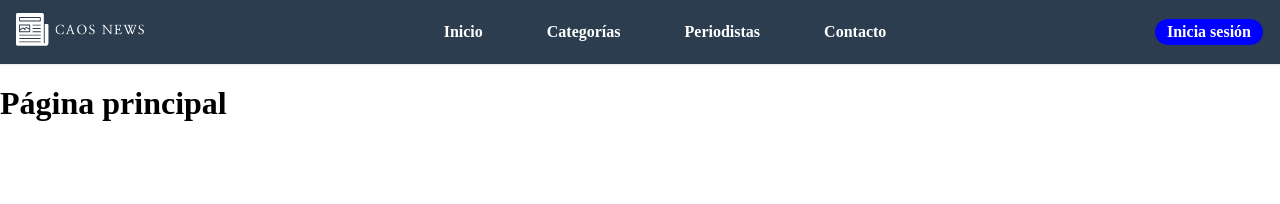
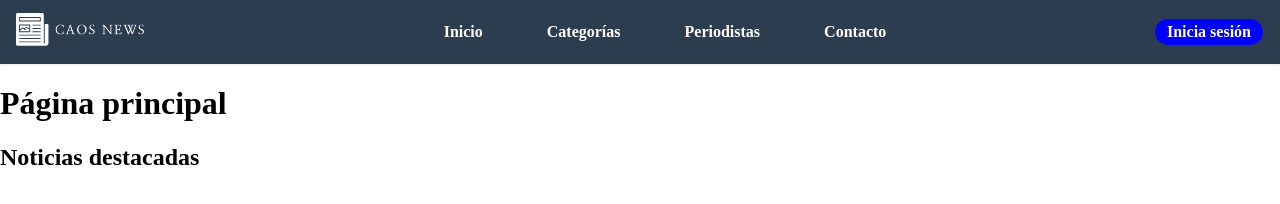
Before and after one commit to XiaoWenMaAlvarez/Caos-News, a plain HTML site: page index.html in a window 1280 px wide. Drawn offline with Linux system fonts and the light colour scheme.

Commit message:
Pruebas menores

```diff
--- a/index.html
+++ b/index.html
@@ -34,6 +34,7 @@
 
   <main>
     <h1>Página principal</h1>
+    <h2>Noticias destacadas</h2>
   </main>
 </body>
 </html>
```
